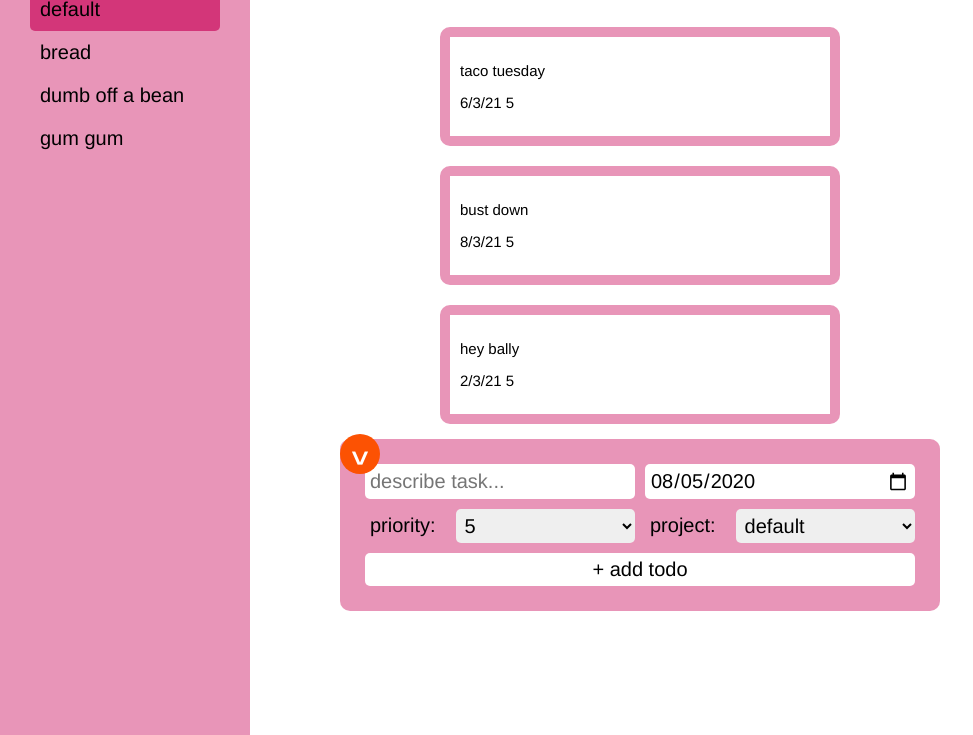
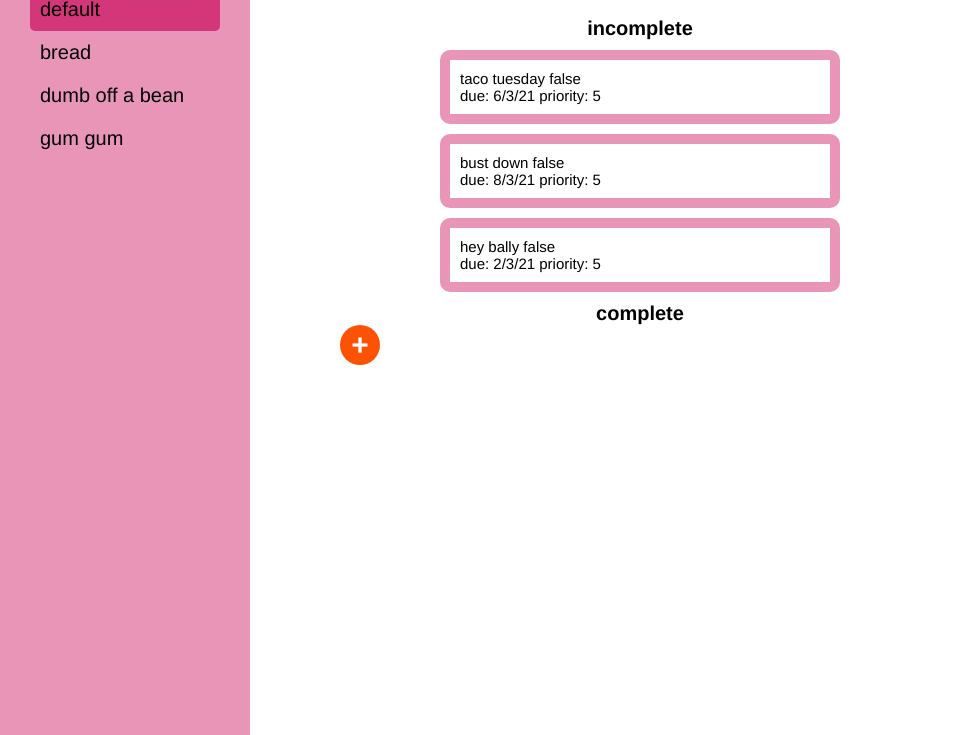
Before and after one commit to JaronArmiger/todo-list, a website built with webpack: page dist/index.html in a window 1280 px wide. Shown: the part 65-800 px from the top of the page, without its empty margins (0-973 px from the left). Built offline with nearby package versions, Linux system fonts and the light colour scheme.

Commit message:
create separate complete and incomplete todo lists

```diff
--- a/src/domManipulation.js
+++ b/src/domManipulation.js
@@ -5,6 +5,8 @@ const newTodoForm = document.querySelector('#new-todo-form');
 const projectSelect = document.querySelector('#project-select');
 const dueDateInput = document.querySelector('#dueDate-input');
 const todoListUL = document.querySelector('#todo-list');
+const incompletedUL = document.querySelector('#incompleted');
+const completedUL = document.querySelector('#completed');
 const sidebar = document.querySelector('#side-bar');
 const projectListUL = document.querySelector('#project-list');
 
@@ -83,8 +85,13 @@ const setUpForm = () => {
 
 const setUpTodoList = () => {
   eventAggregator.subscribe("todoListSent", (todoList) => {
-
-    populateTodoList(todoList);
+  	console.log(todoList);
+    const completed = todoList.filter(todo => todo.completed === true);
+    console.log(completed);
+    const incompleted = todoList.filter(todo => todo.completed === false);
+    console.log(incompleted);
+    populateTodoList(completed, true);
+    populateTodoList(incompleted, false);
   })
 }
 
@@ -112,9 +119,15 @@ const populateProjectSideBar = (list) => {
  return populateElement(list, projectListUL, createProjectLi);
 }
 
-const populateTodoList = (list) => {
-  return populateElement(list, todoListUL, createTodoLi);
+const populateTodoList = (list,completed) => {
+  if (completed === true) {
+    return populateElement(list, completedUL, createTodoLi);
+  } else {
+    return populateElement(list, incompletedUL, createTodoLi);
+  }
+
 }
+
 
 // create
 const createProjectOption = (project) => {
@@ -141,10 +154,11 @@ const createTodoLi = (todo) => {
   li.innerHTML = `
       <p>
       ${todo.description}
+      ${todo.completed}
       </p>
       <p>
-      ${todo.dueDate}
-      ${todo.priority}
+        due: ${todo.dueDate}
+        priority: ${todo.priority}
       </p>
   				 `
   return li;
--- a/styles/style.css
+++ b/styles/style.css
@@ -165,4 +165,6 @@ input[type="submit"] {
 
 .todo-li > * {
   font-size: 1.5rem;
+  padding:0;
+  margin:0;
 }
```
Also changed, not shown: dist/index.html.
